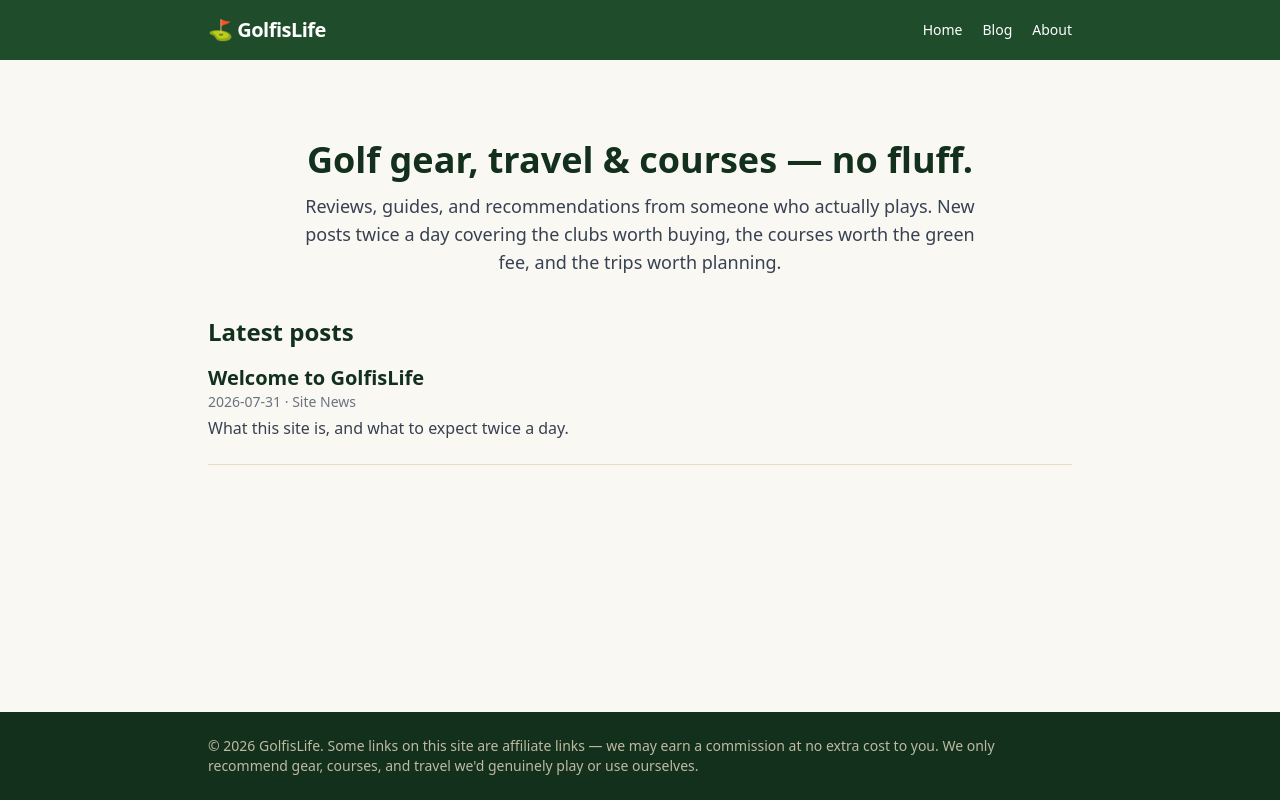
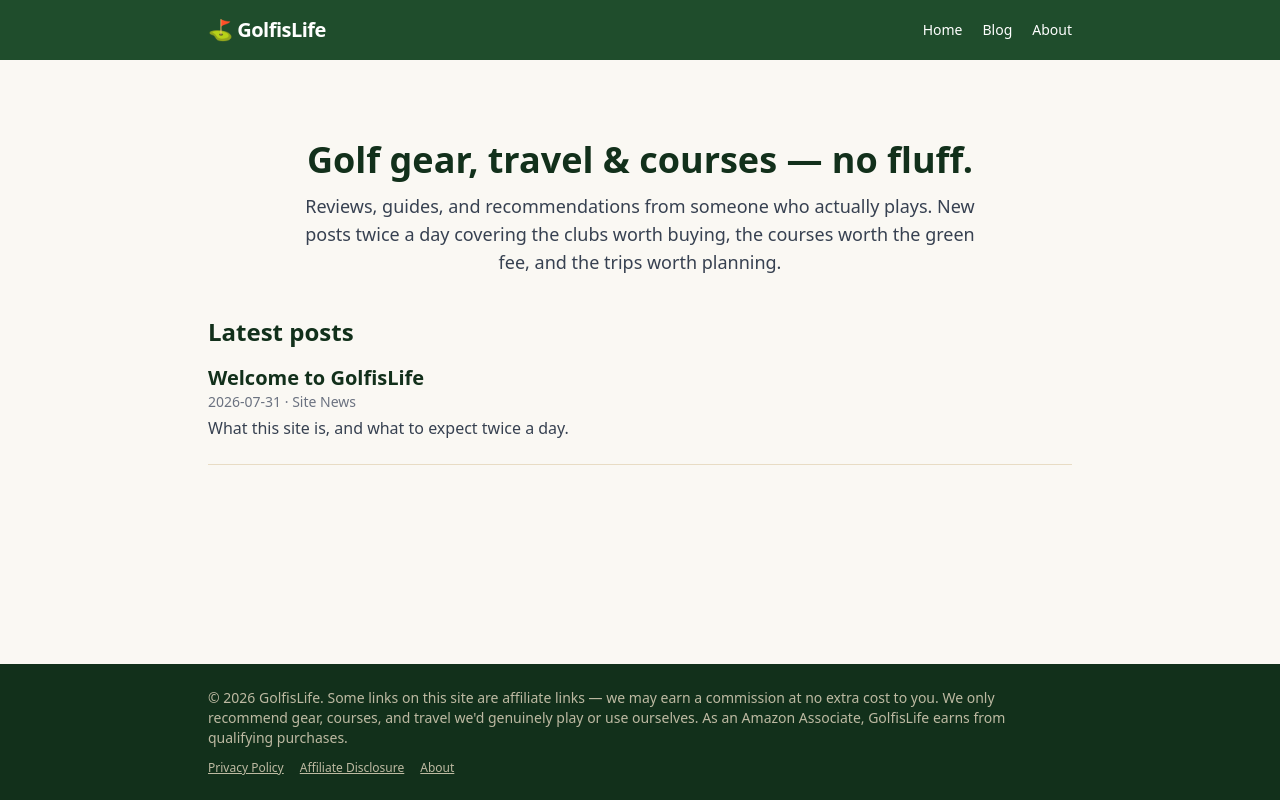
Before and after one commit to adambaker08/golfislife, a Next.js app: page / in a window 1280 px wide. Built offline with nearby package versions, Linux system fonts and the light colour scheme.

Commit message:
Enhance footer with affiliate disclosure and links
Updated footer content to include affiliate disclosure and navigation links.

```diff
--- a/src/app/layout.js
+++ b/src/app/layout.js
@@ -29,12 +29,27 @@ export default function RootLayout({ children }) {
 
         <footer className="bg-fairwayDark text-sand/80 text-sm">
           <div className="max-w-4xl mx-auto px-4 py-6">
-            <p>
+            <p className="mb-3">
               © {new Date().getFullYear()} GolfisLife. Some links on this
               site are affiliate links — we may earn a commission at no
               extra cost to you. We only recommend gear, courses, and
-              travel we&apos;d genuinely play or use ourselves.
+              travel we&apos;d genuinely play or use ourselves. As an
+              Amazon Associate, GolfisLife earns from qualifying purchases.
             </p>
+            <nav className="flex gap-4 text-xs">
+              <a href="/privacy-policy" className="hover:text-sand underline">
+                Privacy Policy
+              </a>
+              <a
+                href="/affiliate-disclosure"
+                className="hover:text-sand underline"
+              >
+                Affiliate Disclosure
+              </a>
+              <a href="/about" className="hover:text-sand underline">
+                About
+              </a>
+            </nav>
           </div>
         </footer>
       </body>
```
